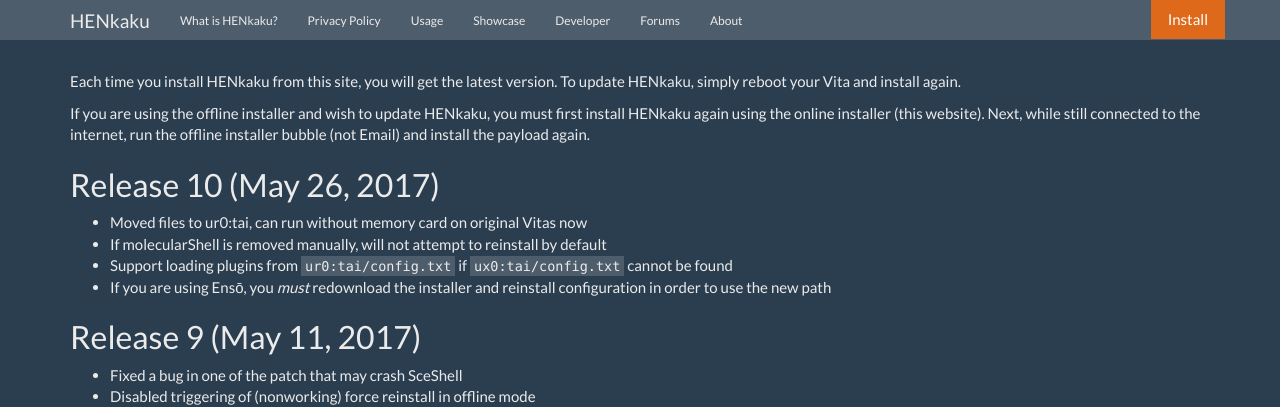
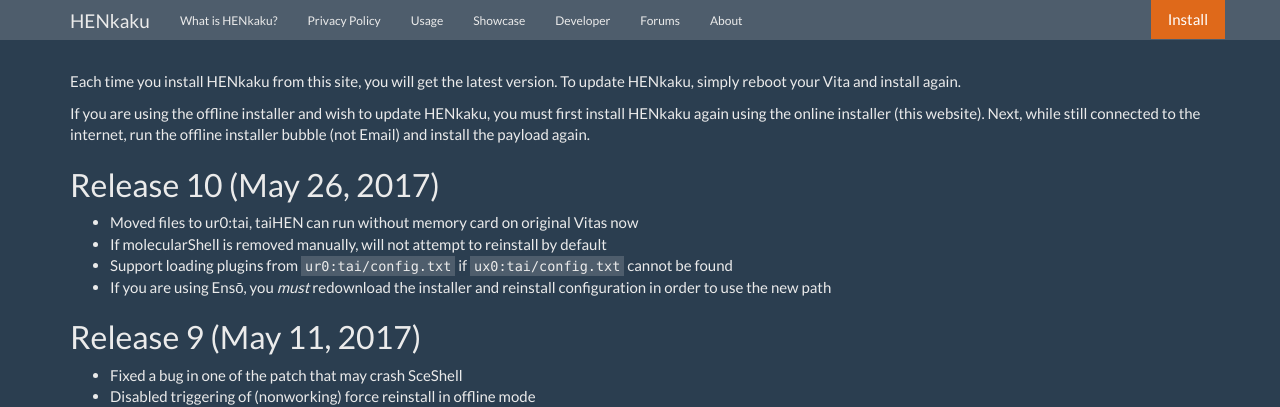
Before and after one commit to henkaku/henkaku.github.io, a Jekyll site: the page built from changes.md, in a window 1280 px wide and 900 px high. Shown: the top 407 px of the window. Built offline with Jekyll 4.4.1, drawn with Linux system fonts in a browser that asks for light colours.

Commit message:
Clarified changelog

```diff
--- a/changes.md
+++ b/changes.md
@@ -9,7 +9,7 @@
 
 Release 10 (May 26, 2017)
 -------------------------------------------------------------------------------
-* Moved files to ur0:tai, can run without memory card on original Vitas now
+* Moved files to ur0:tai, taiHEN can run without memory card on original Vitas now
 * If molecularShell is removed manually, will not attempt to reinstall by
 default
 * Support loading plugins from `ur0:tai/config.txt` if `ux0:tai/config.txt`
```
